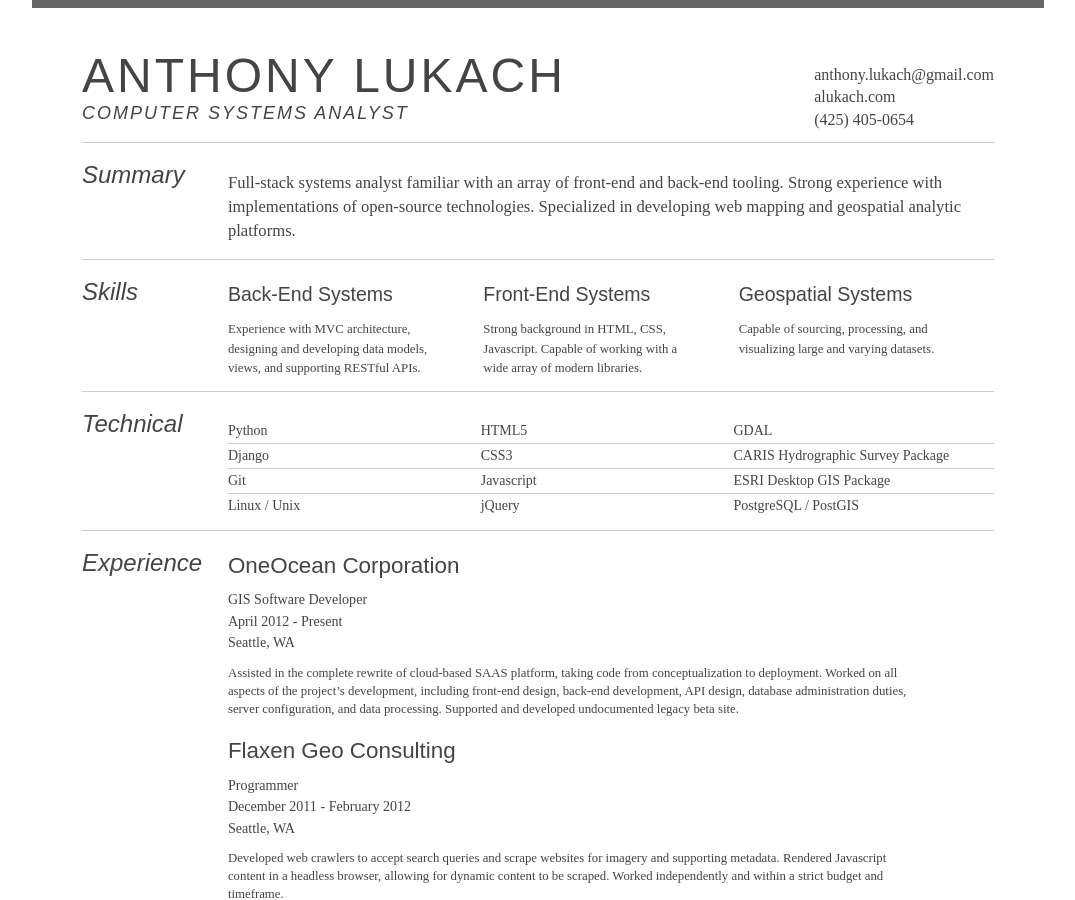
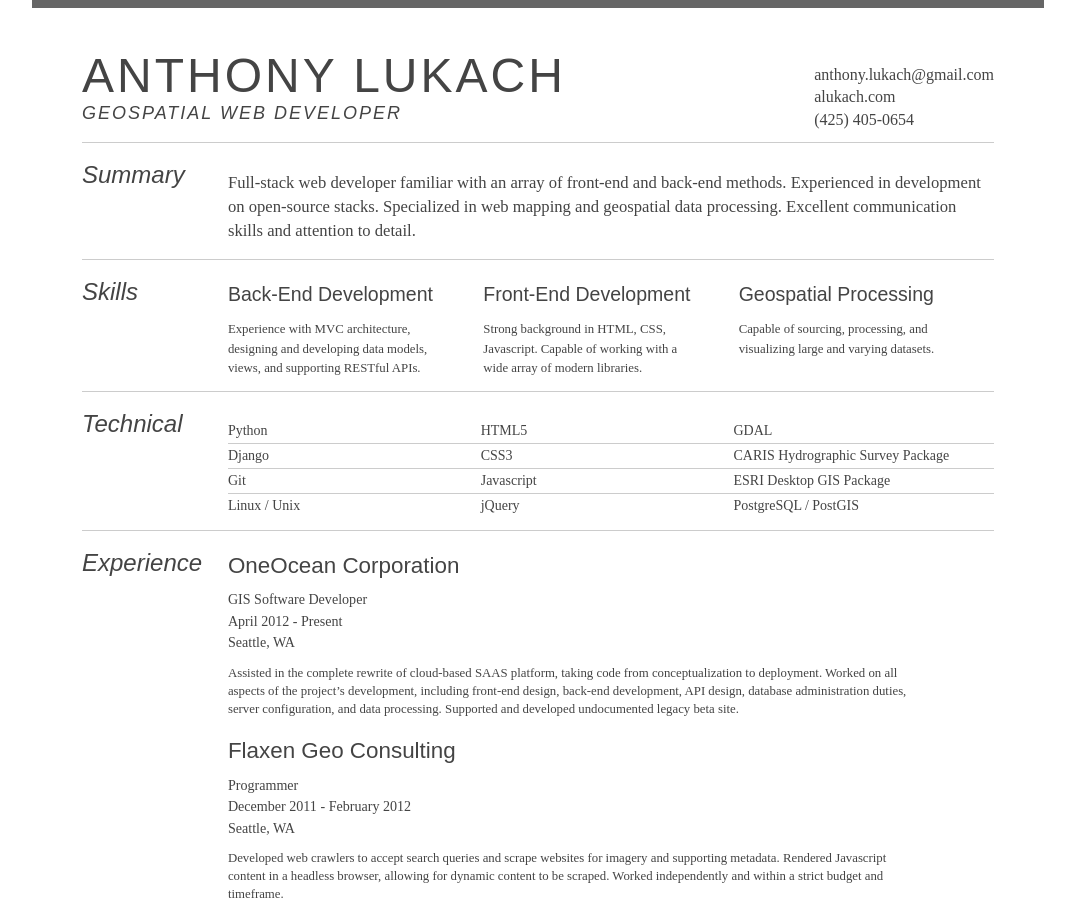
Before and after one commit to alukach/alukach.github.io, a Jekyll site: the page resume/alukach.html, which Jekyll copies as it is, in a window 1280 px wide and 900 px high. Shown: the whole window, without its empty margins (102-1177 px from the left). Built offline with Jekyll 4.4.1, drawn with Linux system fonts in a browser that asks for light colours; Markdown is read by kramdown in place of the engine named in the settings.

Commit message:
Revert "Computer systems analyst resume"
This reverts commit 15c8f26cf5c46d4ced39ede5e470d54b103ae844.

```diff
--- a/resume/alukach.html
+++ b/resume/alukach.html
@@ -3,7 +3,7 @@
 <head>
 <meta charset="utf-8" />
 
-<title>Anthony Lukach | Computer Systems Analyst</title>
+<title>Anthony Lukach | Geospatial Web Developer</title>
 
 <link rel="stylesheet" type="text/css" href="./../css/alukach-resume.css">
 
@@ -14,7 +14,7 @@
     <div class="resume">
         <h1>Anthony Lukach</h1>
 
-<h2>Computer Systems Analyst</h2>
+<h2>Geospatial Web Developer</h2>
 
 <blockquote>
   <p><a class="button" href="alukach.pdf" title="Download r&eacute;sum&eacute; as PDF">Download PDF</a>
@@ -27,7 +27,9 @@
 
 <h3 id="profile">Summary</h3>
 
-<p>Full-stack systems analyst familiar with an array of front-end and back-end tooling.  Strong experience with implementations of open-source technologies.  Specialized in developing web mapping and geospatial analytic platforms.</p>
+<p>Full-stack web developer familiar with an array of front-end and back-end methods.  Experienced in
+development on open-source stacks. Specialized in web mapping and geospatial data processing. Excellent
+communication skills and attention to detail.</p>
 
 <hr />
 
@@ -35,15 +37,15 @@
 
 <ul>
 <li><dl>
-<dt>Back-End Systems</dt>
+<dt>Back-End Development</dt>
 <dd>Experience with MVC architecture, designing and developing data models, views, and supporting RESTful APIs.</dd>
 </dl></li>
 <li><dl>
-<dt>Front-End Systems</dt>
+<dt>Front-End Development</dt>
 <dd>Strong background in HTML, CSS, Javascript.  Capable of working with a wide array of modern libraries.</dd>
 </dl></li>
 <li><dl>
-<dt>Geospatial Systems</dt>
+<dt>Geospatial Processing</dt>
 <dd>Capable of sourcing, processing, and visualizing large and varying datasets.</dd>
 </dl></li>
 </ul>
```
Also changed, not shown: markdown-resume-generator/source/alukach.md (+7 -5 lines), resume/alukach-print.html (+8 -6 lines), resume/index.md (+7 -5 lines), 1 other file.
